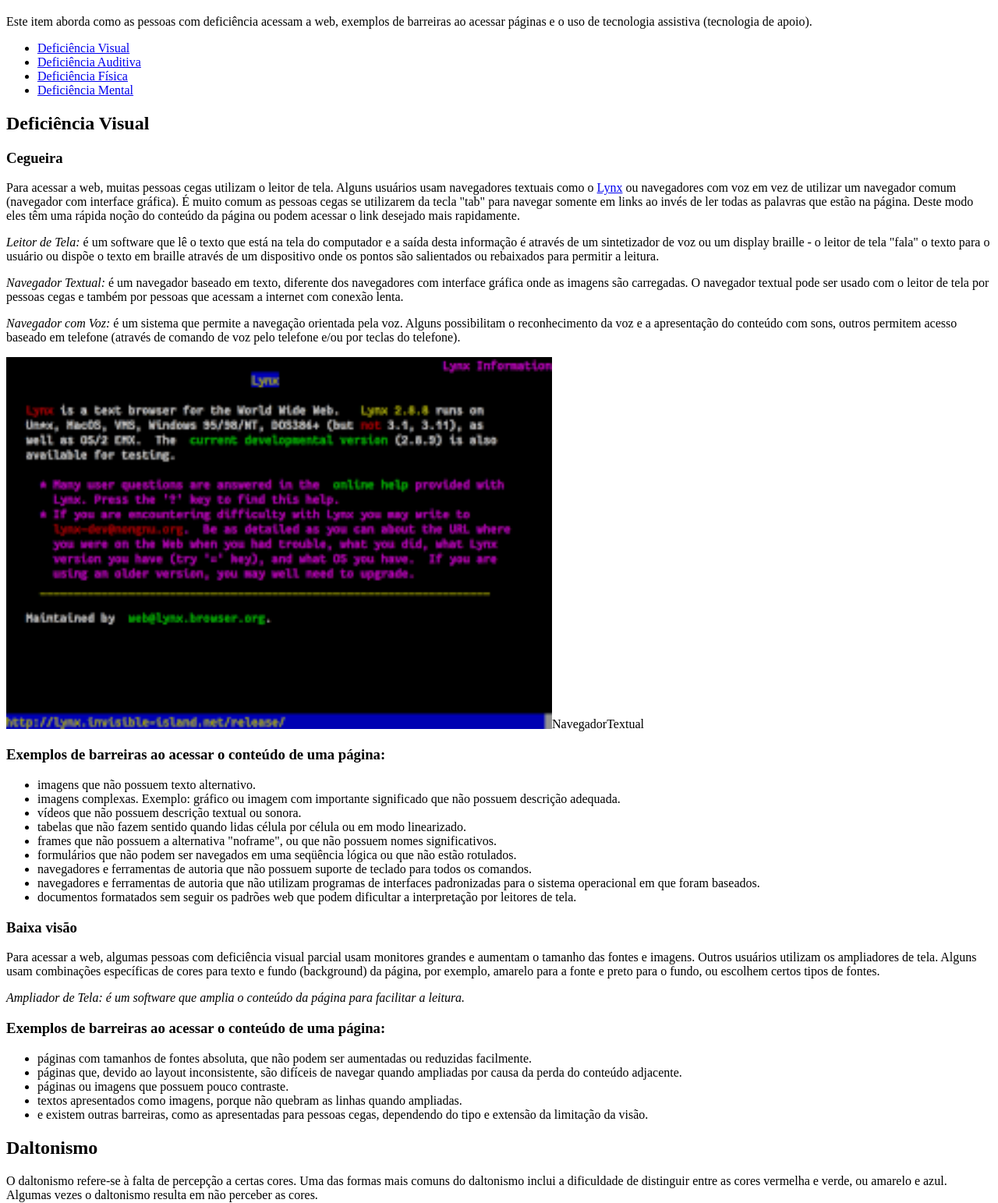
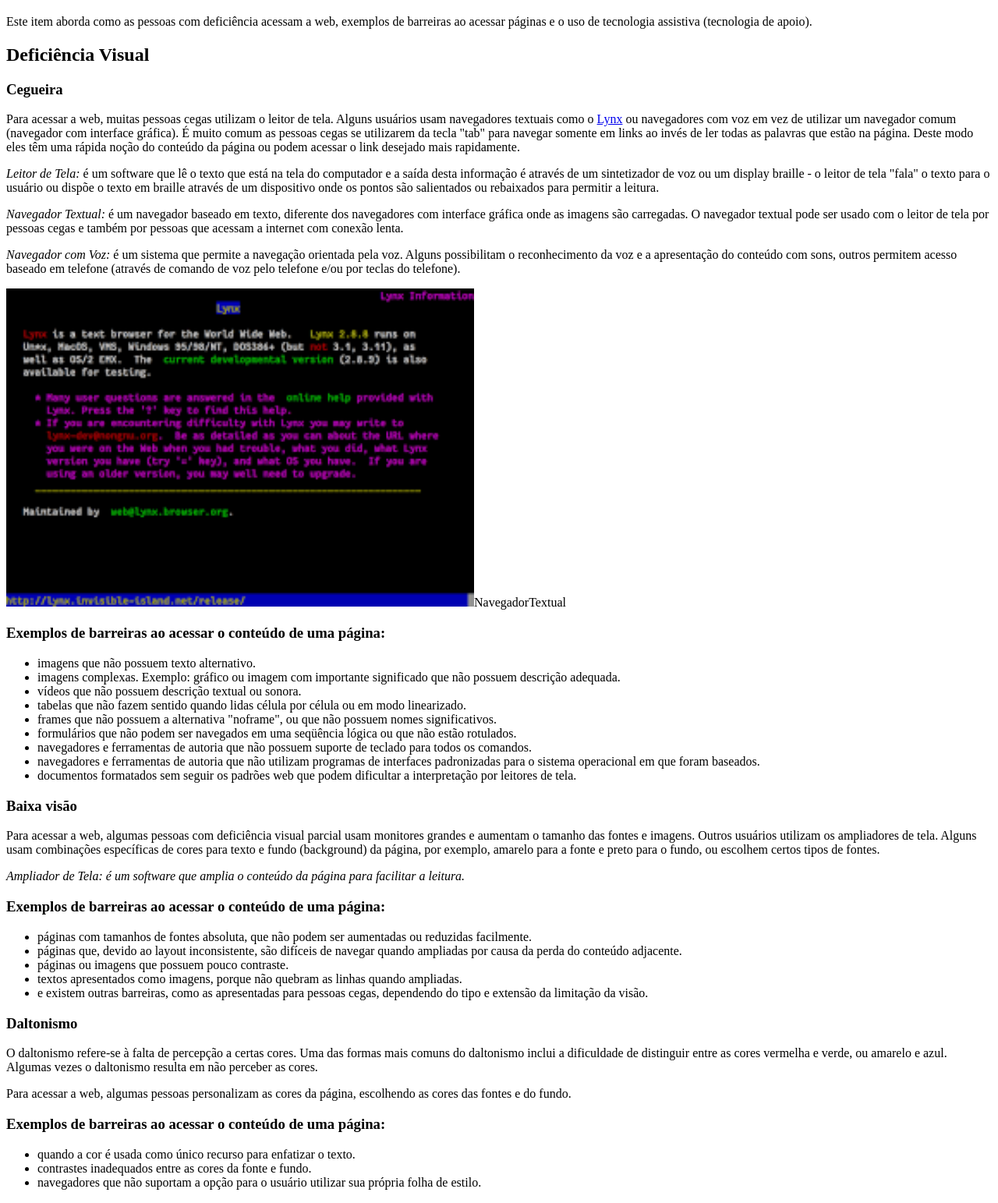
Before and after one commit to mercuriohg/aulas25, a plain HTML site: page desenvolvimentoweb/Aula01/index.html in a window 1280 px wide. Shown: the part 61-1604 px from the top of the page at 78% size. Drawn offline with Linux system fonts and the light colour scheme.

Commit message:
Update index.html

```diff
--- a/desenvolvimentoweb/Aula01/index.html
+++ b/desenvolvimentoweb/Aula01/index.html
@@ -3,25 +3,16 @@
  <head>
      <meta charset="UTF-8">
      <meta name="viewport" content="width=device-width, initial-scale=1.0">
-    <link rel="shortcut icon" href="marcatexto.png" type="image/x-icon">
-    <title>Aula03</title>
+     <link rel="stylesheet" href="style.css">
+     <link rel="shortcut icon" href="favicon.ico" type="image/x-icon">
+     <title>Site Progweb</title>
  </head>
  <body>
-    <header>
   <h1>Acesso à web e Tecnologia Assistiva</h1>
+
+
      <p>Este item aborda como as pessoas com deficiência acessam a web, exemplos de barreiras ao acessar páginas e o uso de tecnologia assistiva (tecnologia de apoio).</p>
-        <nav id="menu-principal">
-            <ul>
-                <li><a href="#def-visual">Deficiência Visual</a></li>
-                <li><a href="#def-auditiva">Deficiência Auditiva</a></li>
-                <li><a href="#def-fisica">Deficiência Física</a></li>
-                <li><a href="#def-mental">Deficiência Mental</a></li>
-            </ul>
-        </nav>
 
-    </header>
-
-    <section id="def-visual">
      <h2>Deficiência Visual</h2>
 
      <h3>Cegueira </h3>
@@ -32,7 +23,6 @@
              links ao invés de ler todas as palavras que estão na página. Deste modo eles têm uma rápida noção do conteúdo da página ou podem acessar o link desejado mais
              rapidamente.
      </p>
-
 
      <p><em>
          Leitor de Tela:</em> é um software que lê o texto que está na tela do computador e a saída desta informação é através de um sintetizador
@@ -52,9 +42,8 @@
              reconhecimento da voz e a apresentação do conteúdo com sons, outros permitem acesso baseado em telefone (através de comando de voz pelo telefone
              e/ou por teclas do telefone).
      </p>
-    </section>
 
- <img src="marcatexto.png" style = "width: 700px;" alt="Navegador de Texto">NavegadorTextual
+     <img src="marcatexto.png" alt="" width="600px">NavegadorTextual</img>
 
      <h3>
          Exemplos de barreiras ao acessar o conteúdo de uma página:
@@ -89,8 +78,7 @@
          <li>textos apresentados como imagens, porque não quebram as linhas quando ampliadas.</li>
          <li>e existem outras barreiras, como as apresentadas para pessoas cegas, dependendo do tipo e extensão da limitação da visão.</li>
      </ul>
-   <section>
-       <h2>Daltonismo </h2>
+    <h3>Daltonismo </h3>
 
  <p>O daltonismo refere-se à falta de percepção a certas cores. Uma das formas mais comuns do daltonismo inclui a dificuldade de distinguir entre as cores vermelha e verde, ou amarelo e azul. Algumas vezes o daltonismo resulta em não perceber as cores.</p>
 
@@ -104,9 +92,7 @@
       <li>contrastes inadequados entre as cores da fonte e fundo.</li>
       <li>navegadores que não suportam a opção para o usuário utilizar sua própria folha de estilo.</li>
  </ul>
-   </section>
 
-<section id="def-auditiva">
  <h2>Deficiência auditiva </h2>
 
  <p>Algumas pessoas surdas têm, como primeira língua, a língua de sinais e podem ou não ler fluentemente uma língua, ou falar claramente.</p>
@@ -121,9 +107,7 @@
      <li>ausência de linguagem simples e clara.</li>
      <li>requisitos para entrada de voz.</li>
  </ul>
-</section>
 
-<section id="def-fisica">
  <h2>Deficiência física </h2>
 
  <p>A deficiência física ou motora pode envolver fraqueza, limitação no controle muscular (como movimentos involuntários, ausência de coordenação ou paralisia), limitações de sensação, problemas nas juntas ou perda de membros. Algumas pessoas podem sentir dor, impossibilitando o movimento.</p>
@@ -140,9 +124,7 @@
      <li>navegadores e ferramentas que não possuem suporte para teclado alternativo ou botões para todos os comandos efetuados por mouse.</li>
      <li>formulários que não podem ser navegados com a tecla "tab" em uma sequência lógica.</li>
  </ul>
-</section>
 
-<section id="def-mental">
  <h2>Deficiência mental </h2>
 
  <p>As pessoas com deficiência mental podem apresentar dificuldades em processar a linguagem escrita ou oral, focar uma informação ou entender informações complexas.</p>
@@ -162,11 +144,9 @@
       <li>páginas com tamanhos de fontes absoluta, que não podem ser aumentadas ou reduzidas facilmente.</li>
      <li>uso de imagens trêmulas ou sinais com uma certa freqüência de áudio que podem causar desconforto.</li>
  </ul>
-</section>
 
-<footer>
  <p>Fonte: <a href="https://www.serpro.gov.br/menu/noticias/noticias-2024/acessibilidade-by-design-serpro/s" target="_blank">Site do SERPRO</a></p>
-</footer>
+
 
  </body>
  </html>
```
Lines whose indentation alone changed are shown as unchanged.
